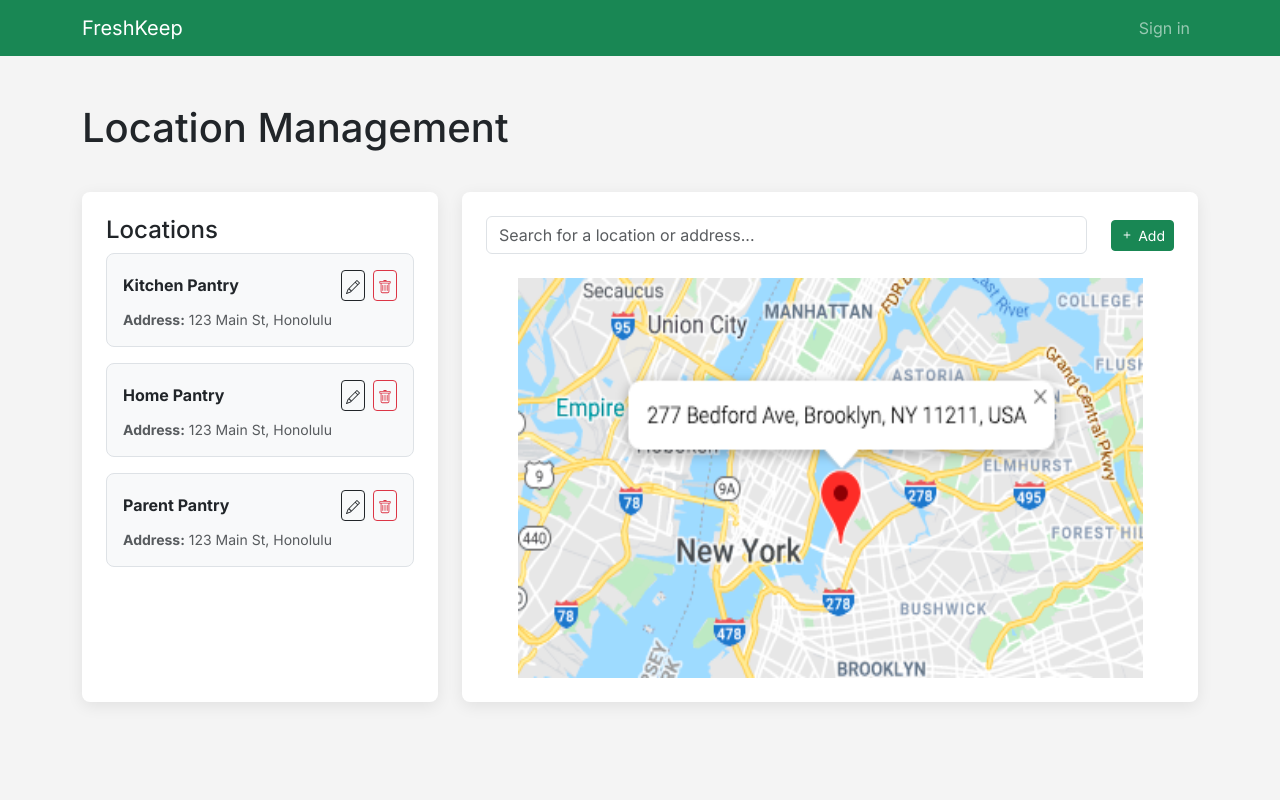
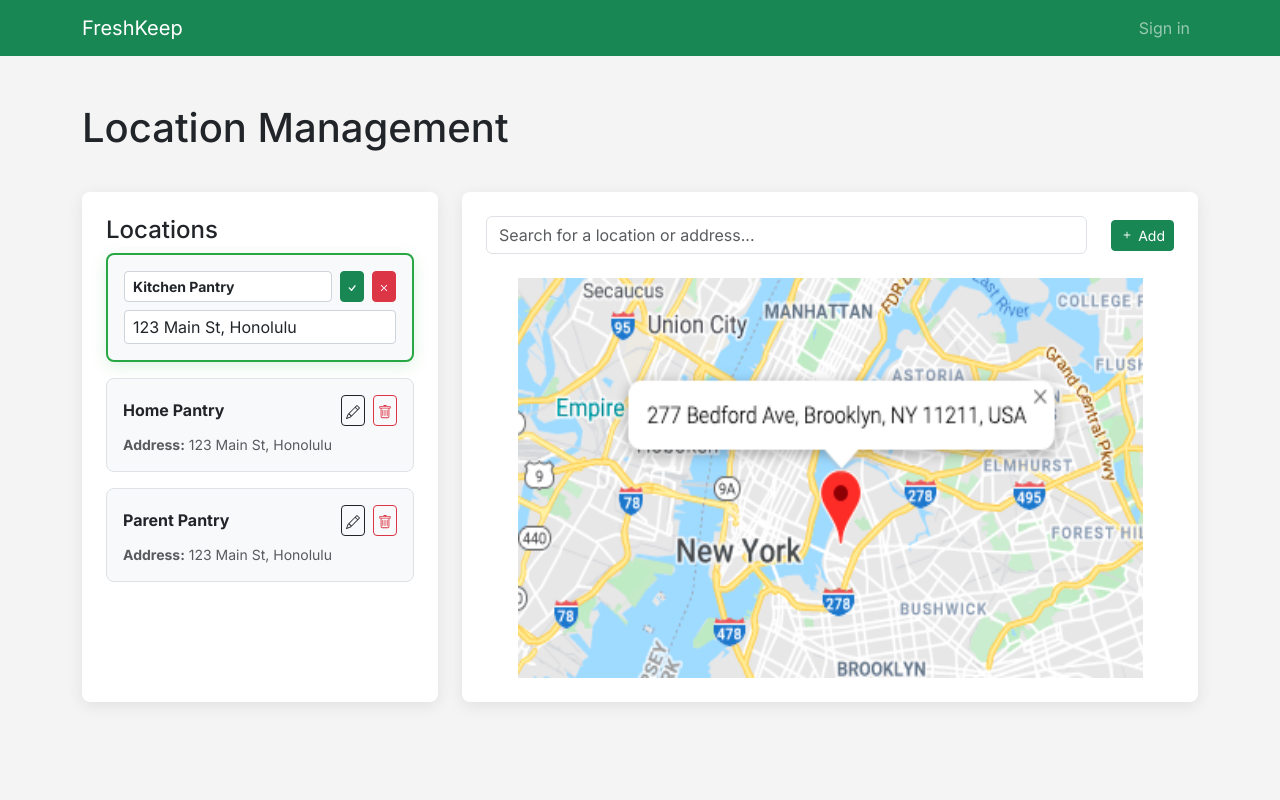
Before and after one commit to freshkeepuh/freshkeep, a Next.js app: page /locations in a window 1280 px wide. Both pictures are taken after a click on the button 353 px from the left and 285 px from the top of the page. Shown: the top 800 px of the page. Built offline with nearby package versions, Linux system fonts and the light colour scheme; no server answers.

Commit message:
edit and delete feature for sample locations
not connected to DB and refreshing the page brings back deleted cards

```diff
--- a/src/app/locations/page.tsx
+++ b/src/app/locations/page.tsx
@@ -1,11 +1,12 @@
 'use client';
 
+import { useState } from 'react';
 import { Button, Col, Container, Form, Row } from 'react-bootstrap';
 import { Plus } from 'react-bootstrap-icons';
 import Image from 'next/image';
 import LocationCard from '../../components/LocationCard';
 
-const sampleLocations = [
+const initialLocations = [
   {
     id: '1',
     name: 'Kitchen Pantry',
@@ -24,17 +25,27 @@ const sampleLocations = [
 ];
 
 const LocationsPage = () => {
-  // Placeholder functions for handling actions
-  const handleEditLocation = (id: string) => {
-    // TODO: edit
+  const [locations, setLocations] = useState(initialLocations);
+
+  const handleEditLocation = (id: string, name: string, address: string) => {
+    setLocations(prevLocations =>
+      prevLocations.map(location =>
+        location.id === id
+          ? { ...location, name, address }
+          : location
+      )
+    );
   };
 
   const handleDeleteLocation = (id: string) => {
-    // TODO: delete
+    setLocations(prevLocations =>
+      prevLocations.filter(location => location.id !== id)
+    );
   };
 
   const handleAddLocation = () => {
-    // TODO: add
+    // TODO: add function
+    console.log('Add location clicked');
   };
 
   return (
@@ -62,7 +73,7 @@ const LocationsPage = () => {
               <div>
                 <h4>Locations</h4>
                 <ul className="list-unstyled">
-                  {sampleLocations.map((location) => (
+                  {locations.map((location) => (
                     <LocationCard
                       key={location.id}
                       id={location.id}
--- a/src/components/LocationCard.tsx
+++ b/src/components/LocationCard.tsx
@@ -1,15 +1,108 @@
-import { Button } from 'react-bootstrap';
-import { Pencil, Trash } from 'react-bootstrap-icons';
+'use client';
+
+import { useState } from 'react';
+import { Button, Form } from 'react-bootstrap';
+import { Pencil, Trash, Check, X } from 'react-bootstrap-icons';
 
 interface LocationCardProps {
   id: string;
   name: string;
   address: string;
-  onEdit: (id: string) => void;
+  onEdit: (id: string, name: string, address: string) => void;
   onDelete: (id: string) => void;
 }
 
-const LocationCard = ({ id, name, address, onEdit, onDelete }: LocationCardProps) => (
+const LocationCard = ({ id, name, address, onEdit, onDelete }: LocationCardProps) => {
+  const [isEditing, setIsEditing] = useState(false);
+  const [editName, setEditName] = useState(name);
+  const [editAddress, setEditAddress] = useState(address);
+
+  const handleEditClick = () => {
+    setIsEditing(true);
+    setEditName(name);
+    setEditAddress(address);
+  };
+
+  const handleSaveClick = () => {
+    onEdit(id, editName, editAddress);
+    setIsEditing(false);
+  };
+
+  const handleCancelClick = () => {
+    setEditName(name);
+    setEditAddress(address);
+    setIsEditing(false);
+  };
+
+  if (isEditing) {
+    return (
+      <li
+        className="d-flex flex-column mb-3 p-3"
+        style={{
+          background: '#f8f9fa', // Slightly different background to indicate edit mode
+          borderRadius: '8px',
+          border: '2px solid #28a745',
+          boxShadow: '0 4px 16px rgba(40, 167, 69, 0.15)',
+        }}
+      >
+        {/* Edit form */}
+        <div className="d-flex align-items-center justify-content-between mb-2">
+          <Form.Control
+            type="text"
+            value={editName}
+            onChange={(e) => setEditName(e.target.value)}
+            size="sm"
+            className="fw-bold"
+            placeholder="Location name"
+            style={{
+              flex: 1,
+              marginRight: '0.5rem',
+              border: '1px solid #ced4da',
+              borderRadius: '4px',
+            }}
+          />
+          <span>
+            <Button
+              variant="success"
+              size="sm"
+              className="me-2 p-1"
+              aria-label={`Save ${name}`}
+              onClick={handleSaveClick}
+            >
+              <Check />
+            </Button>
+            <Button
+              variant="danger"
+              size="sm"
+              className="p-1"
+              aria-label={`Cancel editing ${name}`}
+              onClick={handleCancelClick}
+            >
+              <X />
+            </Button>
+          </span>
+        </div>
+
+        {/* Address edit */}
+        <div>
+          <Form.Control
+            type="text"
+            value={editAddress}
+            onChange={(e) => setEditAddress(e.target.value)}
+            size="sm"
+            placeholder="Address"
+            style={{
+              border: '1px solid #ced4da',
+              borderRadius: '4px',
+              fontSize: 'inherit',
+            }}
+          />
+        </div>
+      </li>
+    );
+  }
+
+  return (
     <li
       className="d-flex flex-column mb-3 p-3"
       style={{
@@ -27,7 +120,7 @@ const LocationCard = ({ id, name, address, onEdit, onDelete }: LocationCardProps
             size="sm"
             className="me-2 p-1"
             aria-label={`Edit ${name}`}
-          onClick={() => onEdit(id)}
+            onClick={handleEditClick}
           >
             <Pencil />
           </Button>
@@ -49,5 +142,6 @@ const LocationCard = ({ id, name, address, onEdit, onDelete }: LocationCardProps
       </div>
     </li>
   );
+};
 
 export default LocationCard;
```
Lines whose indentation alone changed are shown as unchanged.
